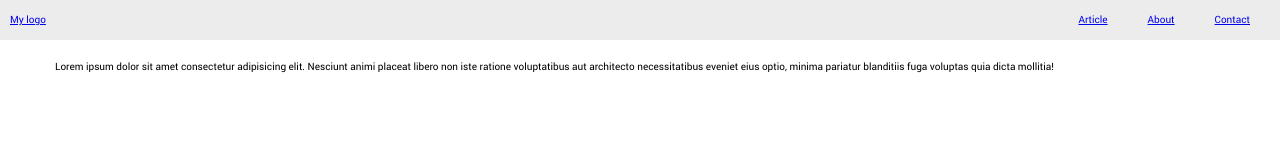
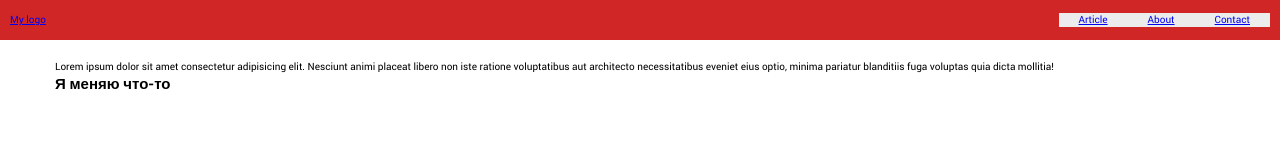
Before and after one commit to blaugrana93/gulp-template, a website: page index.html in a window 1280 px wide. Drawn offline with nearby package versions, Linux system fonts and the light colour scheme; files that its build step writes are made by us from their sources.

Commit message:
Add changes header bg

```diff
--- a/index.html
+++ b/index.html
@@ -36,6 +36,7 @@
         <div class="row">
           <div class="col-12">
             <p>Lorem ipsum dolor sit amet consectetur adipisicing elit. Nesciunt animi placeat libero non iste ratione voluptatibus aut architecto necessitatibus eveniet eius optio, minima pariatur blanditiis fuga voluptas quia dicta mollitia!</p>
+            <h2>Я меняю что-то</h2>
           </div>
         </div>
       </div>
--- a/scss/blocks/_header.scss
+++ b/scss/blocks/_header.scss
@@ -3,7 +3,7 @@
   align-items: center;
   justify-content: space-between;
   height: 4rem;
-  background-color: #ececec;
+  background-color: #d12626;
   padding: 0 1rem;
   &__menu{
     display: flex;
```
